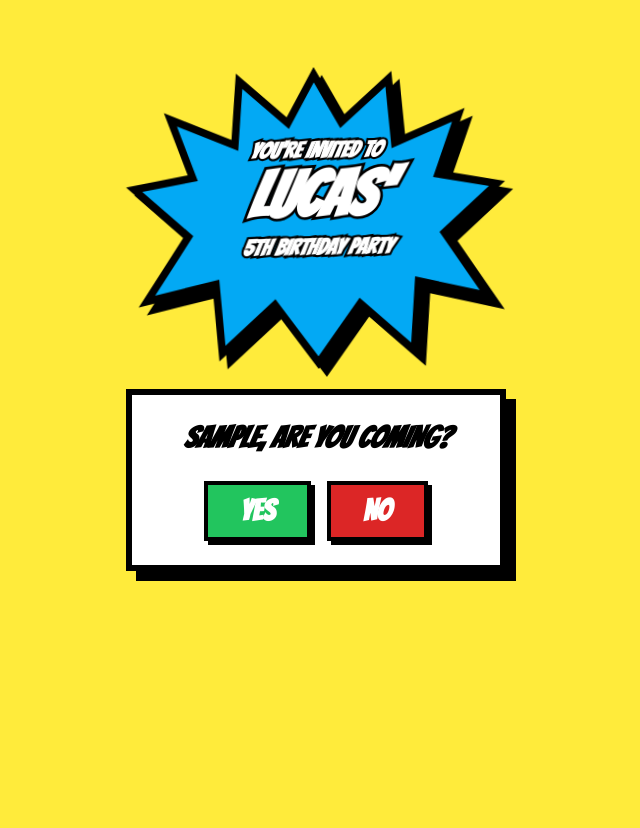
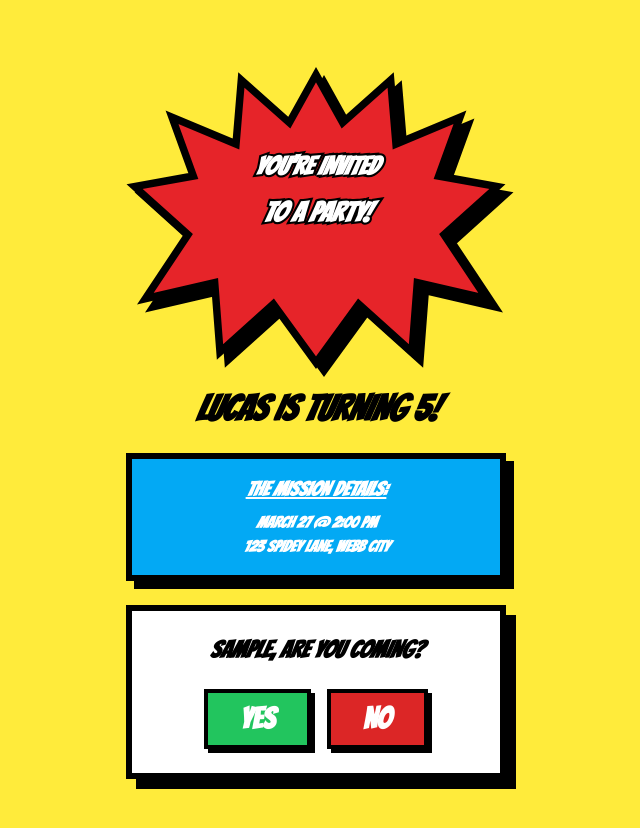
Before and after one commit to mikejm7/hello-world, a Next.js app: page / in a window 1280 px wide. Both pictures are taken after typing "Sample", "Sample" into the empty fields and a click on the button "RSVP". Shown: the top 828 px of the page, without its empty margins (324-964 px from the left). Before the commit the page ends 800 px from the top, so only its background shows below. Built offline with nearby package versions, Linux system fonts and the light colour scheme.

Commit message:
Update page.tsx

```diff
--- a/app/page.tsx
+++ b/app/page.tsx
@@ -74,32 +74,44 @@ export default function SpideyInvite() {
       <WebSlinger trigger={swingTrigger} />
 
       <div className="relative z-10 flex flex-col items-center w-full max-w-[380px]">
-        {/* HEADER LOGO */}
-        <div className="w-full max-w-[320px] mb-8 transform -rotate-1">
+        {/* HEADER LOGO - Updates based on Step */}
+        <div className="w-full max-w-[320px] mb-8 transform -rotate-1 animate-fade-in">
           <svg viewBox="0 0 600 550" className="overflow-visible filter drop-shadow-[8px_8px_0px_black]">
-            <path d="M300,20 L350,110 L440,30 L450,150 L570,100 L530,210 L640,230 L540,320 L620,440 L490,410 L480,540 L380,450 L300,560 L220,450 L120,540 L110,410 L-20,440 L60,320 L-40,230 L70,210 L30,100 L150,150 L160,30 L250,110 Z" fill="#03A9F4" stroke="black" strokeWidth="14" />
-            <text x="50%" y="32%" textAnchor="middle" fontSize="42" fill="white" stroke="black" strokeWidth="8" paintOrder="stroke" className="italic uppercase font-bold">You're Invited to</text>
-            <text x="50%" y="52%" textAnchor="middle" fontSize="120" fill="white" stroke="black" strokeWidth="10" paintOrder="stroke" className="italic uppercase font-bold">Lucas'</text>
-            <text x="50%" y="65%" textAnchor="middle" fontSize="42" fill="white" stroke="black" strokeWidth="8" paintOrder="stroke" className="italic uppercase font-bold">5th Birthday Party</text>
+            <path d="M300,20 L350,110 L440,30 L450,150 L570,100 L530,210 L640,230 L540,320 L620,440 L490,410 L480,540 L380,450 L300,560 L220,450 L120,540 L110,410 L-20,440 L60,320 L-40,230 L70,210 L30,100 L150,150 L160,30 L250,110 Z" fill="#E62429" stroke="black" strokeWidth="14" />
+            <text x="50%" y="38%" textAnchor="middle" fontSize="48" fill="white" stroke="black" strokeWidth="8" paintOrder="stroke" className="italic uppercase font-bold">You're Invited</text>
+            <text x="50%" y="54%" textAnchor="middle" fontSize="52" fill="white" stroke="black" strokeWidth="8" paintOrder="stroke" className="italic uppercase font-bold">to a Party!</text>
           </svg>
         </div>
 
         <div className="w-full">
           {step === 1 && (
             <form onSubmit={(e) => { e.preventDefault(); if(firstName && lastName) setStep(2); }} className="flex flex-col items-center space-y-4">
-              <h2 className="text-3xl italic uppercase font-bold">Guest Check-In</h2>
-              <input type="text" placeholder="FIRST NAME" value={firstName} onChange={(e) => setFirstName(e.target.value)} className="w-full p-3 border-[6px] border-black text-center text-2xl font-bold bg-white shadow-[8px_8px_0px_black] uppercase outline-none" />
-              <input type="text" placeholder="LAST NAME" value={lastName} onChange={(e) => setLastName(e.target.value)} className="w-full p-3 border-[6px] border-black text-center text-2xl font-bold bg-white shadow-[8px_8px_0px_black] uppercase outline-none" />
+              <input type="text" name="given-name" autoComplete="given-name" id="firstName" placeholder="FIRST NAME" value={firstName} onChange={(e) => setFirstName(e.target.value)} className="w-full p-3 border-[6px] border-black text-center text-2xl font-bold bg-white shadow-[8px_8px_0px_black] uppercase outline-none" />
+              <input type="text" name="family-name" autoComplete="family-name" id="lastName" placeholder="LAST NAME" value={lastName} onChange={(e) => setLastName(e.target.value)} className="w-full p-3 border-[6px] border-black text-center text-2xl font-bold bg-white shadow-[8px_8px_0px_black] uppercase outline-none" />
               <button type="submit" className="mt-4 bg-[#E62429] text-white text-4xl py-2 px-12 border-[5px] border-black shadow-[6px_6px_0px_black] uppercase italic font-bold">RSVP</button>
             </form>
           )}
 
+          {/* TRANSITION STEP (2): Are you coming? with New Header and Details Faded in */}
           {step === 2 && (
-            <div className="bg-white border-[6px] border-black p-6 shadow-[10px_10px_0px_black] text-center w-full">
-              <h2 className="text-3xl mb-6 uppercase leading-tight italic font-bold">{firstName}, are you coming?</h2>
-              <div className="flex gap-4 justify-center">
-                <button onClick={() => setStep(3)} className="bg-green-500 text-white text-3xl py-2 px-8 border-4 border-black shadow-[4px_4px_0px_black] font-bold">YES</button>
-                <button onClick={() => setStep(0)} className="bg-red-600 text-white text-3xl py-2 px-8 border-4 border-black shadow-[4px_4px_0px_black] font-bold">NO</button>
+            <div className="flex flex-col items-center space-y-6">
+               {/* New Header */}
+               <h1 className="text-4xl text-center uppercase font-bold italic animate-fade-in">Lucas is turning 5!</h1>
+
+               {/* Details Preview */}
+               <div className="bg-[#03A9F4] border-[6px] border-black p-4 text-white shadow-[8px_8px_0px_black] w-full animate-fade-in [animation-delay:0.3s] opacity-0 text-center italic font-bold">
+                 <p className="text-xl uppercase underline mb-2">The Mission Details:</p>
+                 <p>MARCH 27 @ 2:00 PM</p>
+                 <p>123 SPIDEY LANE, WEBB CITY</p>
+               </div>
+
+               {/* Prompt */}
+               <div className="bg-white border-[6px] border-black p-6 shadow-[10px_10px_0px_black] text-center w-full animate-fade-in [animation-delay:0.6s] opacity-0">
+                <h2 className="text-2xl mb-6 uppercase leading-tight italic font-bold">{firstName}, are you coming?</h2>
+                <div className="flex gap-4 justify-center">
+                  <button onClick={() => setStep(3)} className="bg-green-500 text-white text-3xl py-2 px-8 border-4 border-black shadow-[4px_4px_0px_black] font-bold">YES</button>
+                  <button onClick={() => setStep(0)} className="bg-red-600 text-white text-3xl py-2 px-8 border-4 border-black shadow-[4px_4px_0px_black] font-bold">NO</button>
+                </div>
               </div>
             </div>
           )}
@@ -134,39 +146,23 @@ export default function SpideyInvite() {
           )}
 
           {step === 4 && (
-            <div className="space-y-6 w-full animate-in zoom-in duration-500">
-              {/* PARTY DETAILS BOX */}
-              <div className="bg-[#03A9F4] border-[8px] border-black p-6 text-white shadow-[10px_10px_0px_black] text-center">
-                 <p className="text-xl uppercase font-bold mb-4 italic leading-tight">
-                   {firstName}, join us to celebrate Lucas' 5th Birthday!
-                 </p>
-                 <div className="text-left text-lg space-y-1 mb-4 italic font-bold border-y-2 border-white/20 py-3">
-                    <p><span className="text-yellow-300">DATE:</span> March 27 @ 2:00 PM</p>
-                    <p><span className="text-yellow-300">HQ:</span> 123 Spidey Lane, Webb City</p>
-                    <p><span className="text-yellow-300">RSVP BY:</span> March 15</p>
-                 </div>
-                 <div className="text-sm font-bold uppercase tracking-tight italic">
-                   <p className="mb-1">No gifts, please!</p>
-                   <p>If you wish, donate to: <a href="https://charity.link" className="text-yellow-300 underline underline-offset-2">Spidey's Charity Link</a></p>
-                 </div>
-              </div>
-
-              {/* RECEIPT CONFIRMATION */}
-              <div className="bg-white p-6 receipt-shadow text-black font-mono relative">
-                <div className="absolute top-0 left-0 w-full h-1 bg-[linear-gradient(90deg,transparent_50%,white_50%)] bg-[length:10px_10px]" />
-                <h4 className="font-bold border-b border-dashed border-black pb-2 text-center uppercase mb-4 text-xl">Entry Confirmation</h4>
-                <div className="text-sm space-y-2 uppercase">
-                  <div className="flex justify-between"><span>Guest:</span><span>{firstName} {lastName}</span></div>
-                  <div className="flex justify-between"><span>Squad:</span><span>{adults}A / {kids}K</span></div>
+            <div className="space-y-6 w-full animate-fade-in">
+              {/* FINAL RECEIPT STYLE */}
+              <div className="comic-receipt p-8 text-black font-mono shadow-2xl relative border-t-4 border-black">
+                <h4 className="font-bold border-b-4 border-black pb-2 text-center uppercase mb-6 text-2xl tracking-tighter">THE DAILY BUGLE: RSVP</h4>
+                <div className="text-sm space-y-3 uppercase font-bold">
+                  <div className="flex justify-between border-b border-black border-dotted"><span>GUEST ID:</span><span>{firstName} {lastName}</span></div>
+                  <div className="flex justify-between border-b border-black border-dotted"><span>SQUAD SIZE:</span><span>{adults}A / {kids}K</span></div>
                   {kidNames.filter(n => n).length > 0 && (
-                    <div className="pt-2 border-t border-dashed border-black">
-                      <p className="text-[10px] text-gray-500 mb-1">Sidekicks:</p>
-                      <p className="text-[11px] leading-tight">{kidNames.filter(n => n).join(', ')}</p>
+                    <div className="pt-2">
+                      <p className="text-[10px] underline mb-1">REGISTERED SIDEKICKS:</p>
+                      <p className="text-[11px] leading-tight italic">{kidNames.filter(n => n).join(', ')}</p>
                     </div>
                   )}
                 </div>
-                <div className="mt-6 pt-2 border-t-2 border-black flex justify-between font-bold text-lg">
-                  <span>STATUS:</span><span>CONFIRMED</span>
+                <div className="mt-8 pt-4 border-t-4 border-black text-center">
+                  <p className="text-3xl font-black">ACCEPTED</p>
+                  <p className="text-[10px] mt-1">SEE YOU AT THE SECRET HQ</p>
                 </div>
               </div>
 
@@ -175,7 +171,7 @@ export default function SpideyInvite() {
                 <h3 className="text-2xl uppercase font-bold italic">Subscribe for Updates</h3>
                 {!emailSubmitted ? (
                   <form onSubmit={(e) => { e.preventDefault(); setEmailSubmitted(true); }} className="flex flex-col gap-3 w-full">
-                    <input type="email" required placeholder="GUEST@EMAIL.COM" value={email} onChange={(e) => setEmail(e.target.value)} className="w-full p-3 border-[6px] border-black text-center text-xl font-bold bg-white uppercase outline-none shadow-[6px_6px_0px_black]" />
+                    <input type="email" name="email" autoComplete="email" required placeholder="GUEST@EMAIL.COM" value={email} onChange={(e) => setEmail(e.target.value)} className="w-full p-3 border-[6px] border-black text-center text-xl font-bold bg-white uppercase outline-none shadow-[6px_6px_0px_black]" />
                     <button type="submit" className="bg-[#E62429] text-white py-2 px-8 border-[5px] border-black shadow-[6px_6px_0px_black] uppercase italic font-bold text-2xl">Subscribe</button>
                   </form>
                 ) : (
@@ -188,11 +184,11 @@ export default function SpideyInvite() {
           {step === 0 && (
             <div className="bg-red-600 border-[8px] border-black p-10 text-white text-center rotate-3 scale-110">
               <h1 className="text-6xl font-bold italic underline leading-none">THWIP!</h1>
-              <p className="text-3xl uppercase font-black">FUCK RIGHT OFF.</p>
+              <p className="text-3xl uppercase font-black">STAY HOME VILLAINS.</p>
             </div>
           )}
         </div>
       </div>
     </main>
   );
-}
+          }
```
